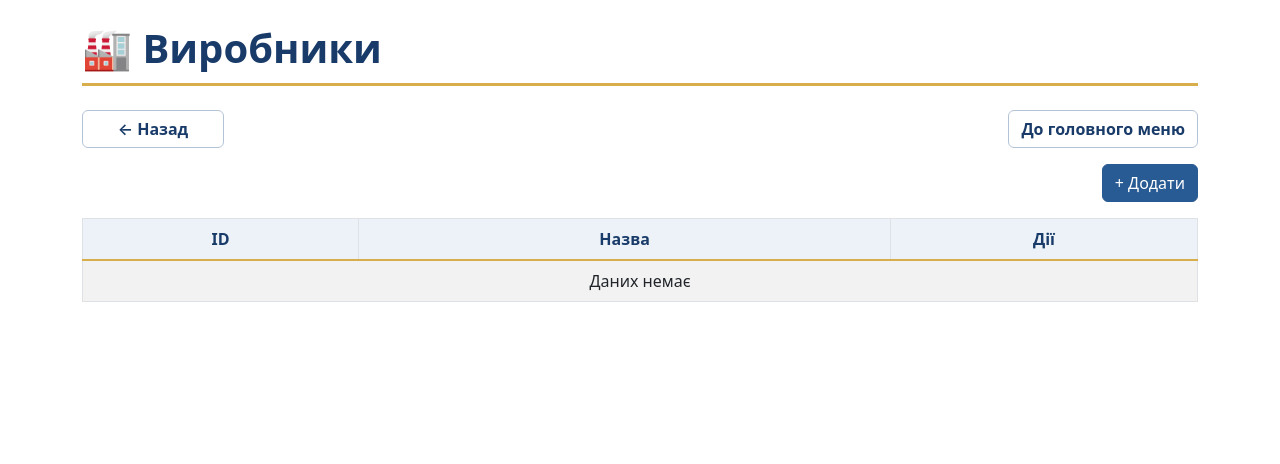
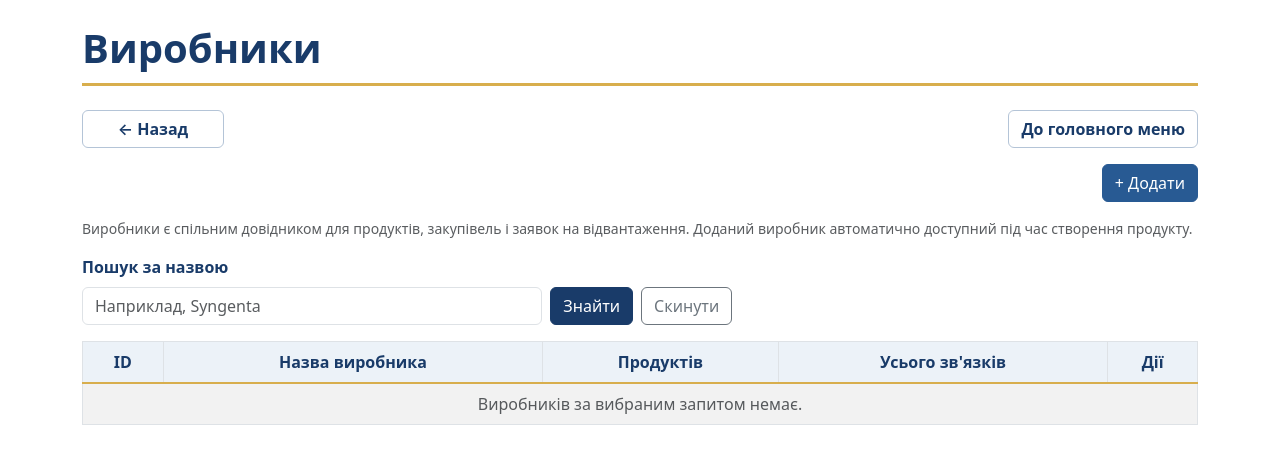
Before and after one commit to maksymvasylyna/agro_erp, a Flask app: page /manufacturers/ in a window 1280 px wide. Shown: the top 464 px of the page. Run offline with Flask 3, Linux system fonts and the light colour scheme; some libraries are stand-ins or nearby versions.

Commit message:
refactor(manufacturers): unify forms, prevent duplicates, protect linked records

```diff
--- a/modules/reference/manufacturers/forms.py
+++ b/modules/reference/manufacturers/forms.py
@@ -1,8 +1,22 @@
-# modules/reference/manufacturers/forms.py
+"""Validated manufacturer directory forms."""
 from flask_wtf import FlaskForm
 from wtforms import StringField, SubmitField
-from wtforms.validators import DataRequired
+from wtforms.validators import DataRequired, Length
+
+from modules.reference.shared_crud import normalize_reference_name
+
 
 class ManufacturerForm(FlaskForm):
-    name = StringField("Назва", validators=[DataRequired()])
+    name = StringField(
+        "Назва виробника",
+        filters=[normalize_reference_name],
+        validators=[
+            DataRequired(message="Вкажіть назву виробника."),
+            Length(max=128, message="Назва виробника не може перевищувати 128 символів."),
+        ],
+    )
     submit = SubmitField("Зберегти")
+
+
+class ManufacturerDeleteForm(FlaskForm):
+    """CSRF protection for deletion of unused manufacturers."""
--- a/modules/reference/manufacturers/routes.py
+++ b/modules/reference/manufacturers/routes.py
@@ -1,18 +1,51 @@
-# modules/reference/manufacturers/routes.py
-from flask import Blueprint, render_template, redirect, url_for, request, flash
+"""Manufacturer directory used by products, purchasing and shipments.
+
+Manufacturer IDs remain stable; deleting linked manufacturers is prohibited.
+"""
+from flask import Blueprint, flash, redirect, render_template, request, url_for
+from sqlalchemy import func
+from sqlalchemy.exc import IntegrityError
+
 from extensions import db
+from modules.reference.products.models import Product
+from modules.reference.shared_crud import linked_record_counts
+from .forms import ManufacturerDeleteForm, ManufacturerForm
 from .models import Manufacturer
-from .forms import ManufacturerForm
+
 
 bp = Blueprint("manufacturers", __name__, url_prefix="/manufacturers", template_folder="templates")
 
+
+def _duplicate(name, exclude_id=None):
+    query = Manufacturer.query.filter(func.lower(Manufacturer.name) == name.lower())
+    if exclude_id is not None:
+        query = query.filter(Manufacturer.id != exclude_id)
+    return query.first()
+
+
+def _product_counts():
+    return dict(
+        db.session.query(Product.manufacturer_id, func.count(Product.id))
+        .filter(Product.manufacturer_id.isnot(None))
+        .group_by(Product.manufacturer_id)
+        .all()
+    )
+
+
 @bp.route("/")
 def index():
-    manufacturers = Manufacturer.query.order_by(Manufacturer.name).all()
+    search = (request.args.get("q") or "").strip()
+    query = Manufacturer.query
+    if search:
+        query = query.filter(Manufacturer.name.ilike(f"%{search}%"))
     return render_template(
         "manufacturers/index.html",
-        manufacturers=manufacturers,
-        create_url=url_for("manufacturers.create")  # ✅ Ключове!
+        manufacturers=query.order_by(Manufacturer.name).all(),
+        product_counts=_product_counts(),
+        dependencies=linked_record_counts(Manufacturer),
+        delete_form=ManufacturerDeleteForm(),
+        search=search,
+        create_url=url_for("manufacturers.create"),
     )
 
 
@@ -20,28 +53,63 @@ def index():
 def create():
     form = ManufacturerForm()
     if form.validate_on_submit():
-        new_manufacturer = Manufacturer(name=form.name.data)
-        db.session.add(new_manufacturer)
-        db.session.commit()
-        flash("Виробника додано", "success")
-        return redirect(url_for("manufacturers.index"))
+        if _duplicate(form.name.data):
+            form.name.errors.append("Виробник із такою назвою вже існує.")
+        else:
+            try:
+                db.session.add(Manufacturer(name=form.name.data))
+                db.session.commit()
+            except IntegrityError:
+                db.session.rollback()
+                form.name.errors.append("Не вдалося зберегти виробника: перевірте назву.")
+            else:
+                flash("Виробника додано. Він доступний у довіднику продуктів.", "success")
+                return redirect(url_for("manufacturers.index"))
     return render_template("manufacturers/form.html", form=form, action="Створити")
+
 
 @bp.route("/edit/<int:id>", methods=["GET", "POST"])
 def edit(id):
     manufacturer = Manufacturer.query.get_or_404(id)
     form = ManufacturerForm(obj=manufacturer)
     if form.validate_on_submit():
-        manufacturer.name = form.name.data
-        db.session.commit()
-        flash("Виробника оновлено", "success")
-        return redirect(url_for("manufacturers.index"))
+        if _duplicate(form.name.data, exclude_id=manufacturer.id):
+            form.name.errors.append("Виробник із такою назвою вже існує.")
+        else:
+            manufacturer.name = form.name.data
+            try:
+                db.session.commit()
+            except IntegrityError:
+                db.session.rollback()
+                form.name.errors.append("Не вдалося зберегти зміни до виробника.")
+            else:
+                flash("Виробника оновлено.", "success")
+                return redirect(url_for("manufacturers.index"))
     return render_template("manufacturers/form.html", form=form, action="Редагувати")
+
 
 @bp.route("/delete/<int:id>", methods=["POST"])
 def delete(id):
+    if not ManufacturerDeleteForm().validate_on_submit():
+        flash("Невірне або прострочене підтвердження видалення.", "warning")
+        return redirect(url_for("manufacturers.index"))
+
     manufacturer = Manufacturer.query.get_or_404(id)
-    db.session.delete(manufacturer)
-    db.session.commit()
-    flash("Виробника видалено", "info")
+    linked = linked_record_counts(Manufacturer).get(manufacturer.id, 0)
+    if linked:
+        flash(
+            f"Виробник «{manufacturer.name}» має {linked} пов'язаних записів "
+            "у продуктах, закупівлях або заявках. Видалення заблоковано.",
+            "warning",
+        )
+        return redirect(url_for("manufacturers.index"))
+
+    try:
+        db.session.delete(manufacturer)
+        db.session.commit()
+    except IntegrityError:
+        db.session.rollback()
+        flash("Виробник використовується іншими даними та не може бути видалений.", "warning")
+    else:
+        flash("Виробника видалено.", "info")
     return redirect(url_for("manufacturers.index"))
--- a/modules/reference/manufacturers/templates/manufacturers/index.html
+++ b/modules/reference/manufacturers/templates/manufacturers/index.html
@@ -1,29 +1,66 @@
 {% extends 'reference/_index_base.html' %}
 
 {% block title_text %}Виробники{% endblock %}
-{% block header_text %}🏭 Виробники{% endblock %}
+{% block header_text %}Виробники{% endblock %}
+
+{% block before_table %}
+  <p class="text-muted small mb-3">
+    Виробники є спільним довідником для продуктів, закупівель і заявок на відвантаження.
+    Доданий виробник автоматично доступний під час створення продукту.
+  </p>
+{% endblock %}
+
+{% block filter_form %}
+  <form method="get" action="{{ url_for('manufacturers.index') }}" class="row g-2 align-items-end mb-3">
+    <div class="col-sm-7 col-lg-5">
+      <label for="manufacturer-search" class="form-label">Пошук за назвою</label>
+      <input id="manufacturer-search" type="search" name="q" class="form-control"
+             value="{{ search }}" placeholder="Наприклад, Syngenta">
+    </div>
+    <div class="col-sm-5 col-lg-4 d-flex gap-2">
+      <button type="submit" class="btn btn-primary">Знайти</button>
+      <a href="{{ url_for('manufacturers.index') }}" class="btn btn-outline-secondary">Скинути</a>
+    </div>
+  </form>
+{% endblock %}
 
 {% block table_headers %}
   <th>ID</th>
-  <th>Назва</th>
+  <th>Назва виробника</th>
+  <th>Продуктів</th>
+  <th>Усього зв'язків</th>
   <th>Дії</th>
 {% endblock %}
 
 {% block table_rows %}
   {% for manufacturer in manufacturers %}
+    {% set product_count = product_counts.get(manufacturer.id, 0) %}
+    {% set dependent = dependencies.get(manufacturer.id, 0) %}
     <tr>
       <td>{{ manufacturer.id }}</td>
-    <td>{{ manufacturer.name }}</td>
+      <td class="text-start fw-semibold">{{ manufacturer.name }}</td>
+      <td>{{ product_count }}</td>
+      <td>{{ dependent }}</td>
       <td>
-      <a href="{{ url_for('manufacturers.edit', id=manufacturer.id) }}" class="btn btn-sm btn-primary">✏️</a>
-      <form action="{{ url_for('manufacturers.delete', id=manufacturer.id) }}" method="post" style="display:inline-block;" onsubmit="return confirm('Ви впевнені?')">
-        <button type="submit" class="btn btn-sm btn-danger">🗑️</button>
+        <div class="d-flex flex-wrap justify-content-center gap-2">
+          <a href="{{ url_for('manufacturers.edit', id=manufacturer.id) }}"
+             class="btn btn-sm btn-primary"
+             aria-label="Редагувати виробника {{ manufacturer.name }}">Редагувати</a>
+          {% if dependent %}
+            <button type="button" class="btn btn-sm btn-outline-danger" disabled
+                    title="Виробник використовується продуктами, закупівлями або заявками">Видалити</button>
+          {% else %}
+            <form action="{{ url_for('manufacturers.delete', id=manufacturer.id) }}"
+                  method="post"
+                  onsubmit="return confirm('Видалити виробника «{{ manufacturer.name }}»?');">
+              {{ delete_form.hidden_tag() }}
+              <button type="submit" class="btn btn-sm btn-outline-danger">Видалити</button>
             </form>
+          {% endif %}
+        </div>
       </td>
     </tr>
   {% else %}
-  <tr>
-    <td colspan="3">Даних немає</td>
-  </tr>
+    <tr><td colspan="5" class="text-muted">Виробників за вибраним запитом немає.</td></tr>
   {% endfor %}
 {% endblock %}
```
Also changed, not shown: modules/reference/manufacturers/templates/manufacturers/form.html (+11 -16 lines). Lines whose indentation alone changed are shown as unchanged.
